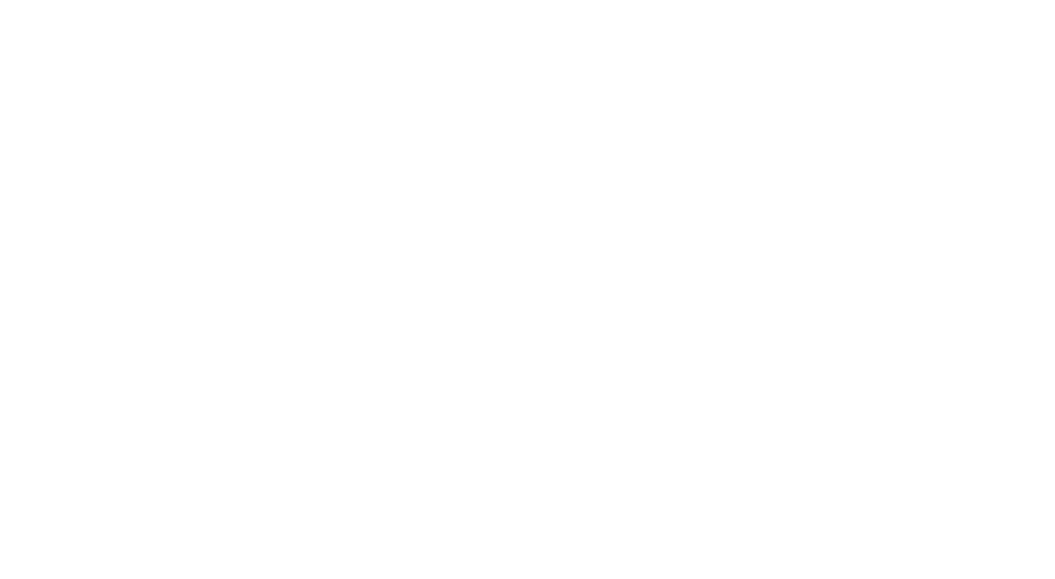
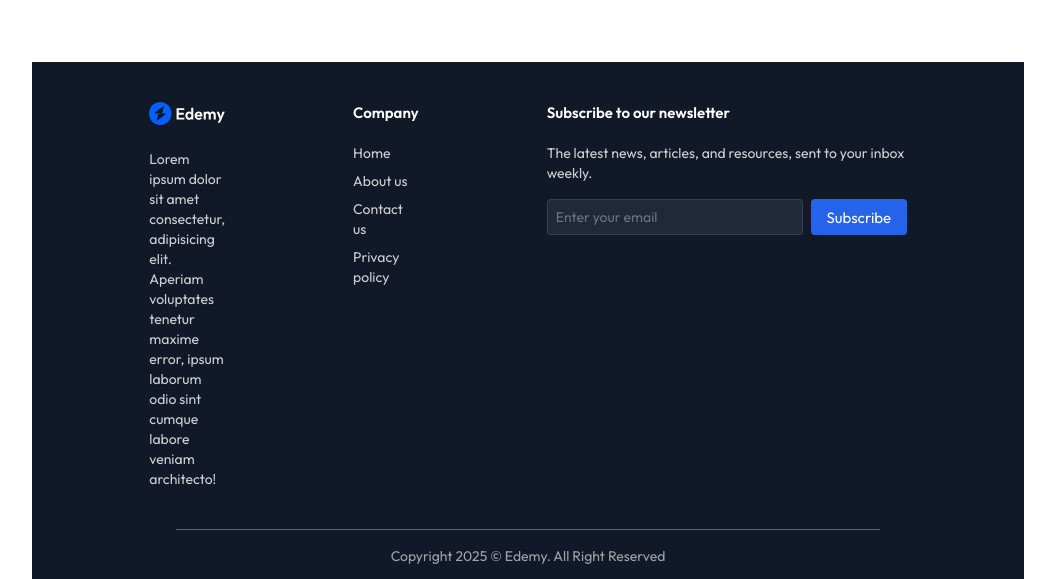
Before and after one commit to naolumer/Full-Stack-LMS, a React (Vite) app in the folder client/: page /course-list in a window 1280 px wide. Shown: the part 973-1552 px from the top of the page, without its empty margins (112-1167 px from the left). Before the commit the page ends 1035 px from the top, so only its background shows below. Built offline with nearby package versions, Linux system fonts and the light colour scheme; no server answers.

Commit message:
add footer

```diff
--- a/client/src/pages/student/CoursesList.jsx
+++ b/client/src/pages/student/CoursesList.jsx
@@ -6,6 +6,7 @@
 import CourseCard from "../../components/student/CourseCard"
 import { useState } from 'react'
 import { assets } from '../../assets/assets'
+import Footer from '../../components/student/Footer'
 
 
 
@@ -48,6 +49,7 @@
             <div className='grid grid-cols-auto  my-16 gap-3 px-2 md:px-0'>
                 {filteredCourse.map((course, index) => <CourseCard key={index} course={course} />)}
             </div>
+            <Footer/>
         </div>
     </>
 );
```
